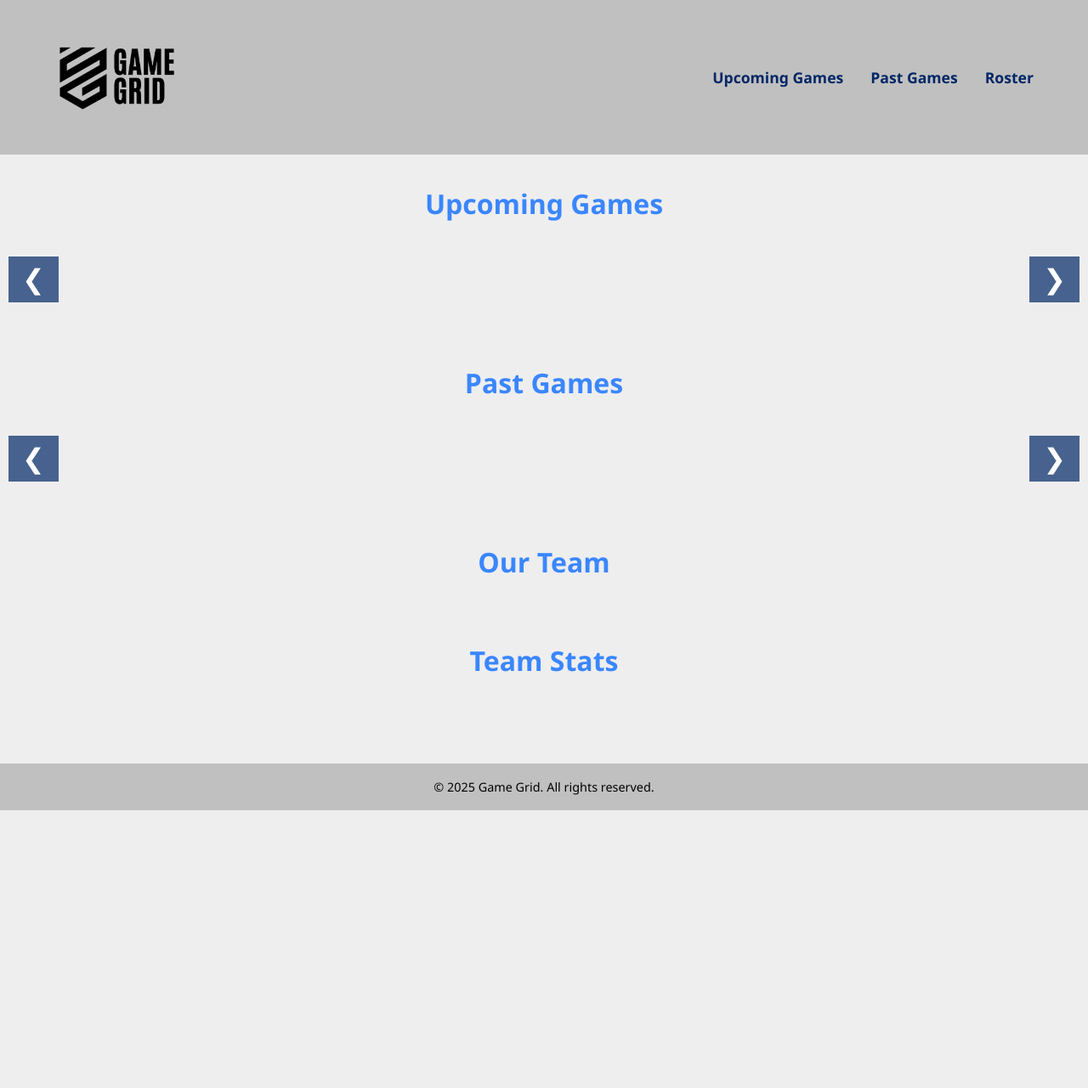
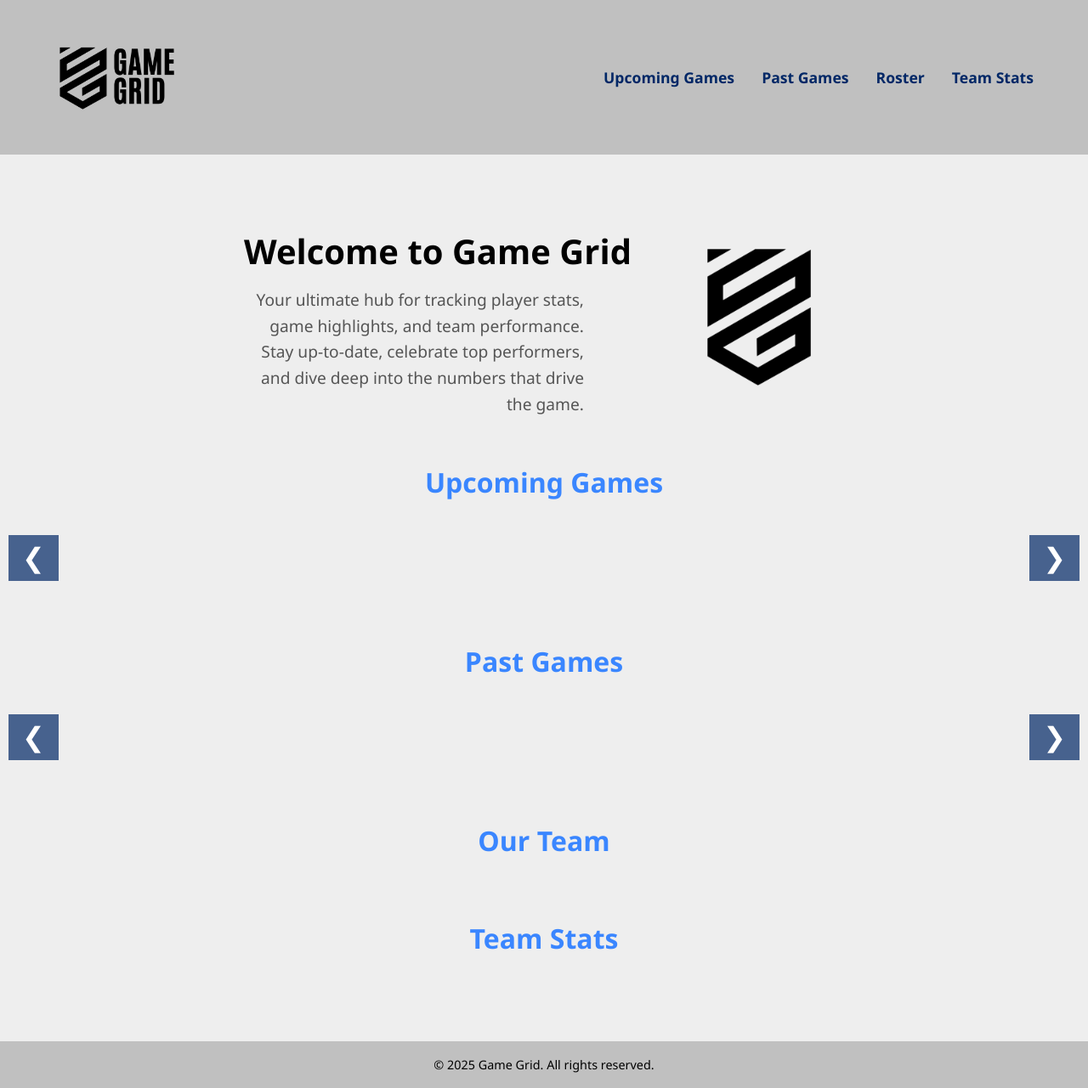
Before and after one commit to KolbieP/Game-Grid, a Django app: template MULT217-A4-KolbieParker/game_grid/roster/templates/index.html in a window 1280 px wide. Shown: the whole page at 85% size. Before the commit the page ends 954 px from the top, so only its background shows below. Run offline with Django 4.2, Linux system fonts and the light colour scheme; the template is opened without the code that fills it, so the values that code supplies are empty; data comes from the database, SQL or seed files in the repository; both versions use the stored data as it was after the commit.

Commit message:
Fixed Roster sorting and added players and stats
-Fixed roster sorting to sort by jersey number, smallest to largest
-Added players and added some stats

```diff
--- a/MULT217-A4-KolbieParker/game_grid/roster/templates/index.html
+++ b/MULT217-A4-KolbieParker/game_grid/roster/templates/index.html
@@ -18,12 +18,25 @@
           <li><a href="#upcoming">Upcoming Games</a></li>
           <li><a href="#past">Past Games</a></li>
           <li><a href="#roster">Roster</a></li>
+          <li><a href="#stats">Team Stats</a></li>
         </ul>
       </nav>
     </div>
   </header>
 
   <main class="site-main">
+
+    <section class="homepage-hero">
+        <div class="hero-text">
+            <h1>Welcome to Game Grid</h1>
+            <p>Your ultimate hub for tracking player stats, game highlights, and team performance.
+            Stay up-to-date, celebrate top performers, and dive deep into the numbers that drive the game.</p>
+        </div>
+        <div class="hero-logo">
+            <img src="{% static 'logo-emblem.png' %}" alt="Game Grid Logo" class="logo-emblem logo">
+        </div>
+    </section>
+
     <section id="upcoming" class="section">
       <h2>Upcoming Games</h2>
       <div class="carousel-container">
@@ -51,7 +64,7 @@
         <div id="roster-list"></div>
     </section>
 
-    <section id="roster" class="section">
+    <section id="stats" class="section">
         <h2>Team Stats</h2>
           <div id="teamstats-list"></div>
       </section>
--- a/MULT217-A4-KolbieParker/game_grid/roster/templates/static/script.js
+++ b/MULT217-A4-KolbieParker/game_grid/roster/templates/static/script.js
@@ -112,7 +112,7 @@ async function fetchRoster() {
 }
 
 function displayRoster(players) {
-    players.sort((a, b) => (a.number || 0) - (b.number || 0));
+    players.sort((a, b) => (a.jersey_number || 0) - (b.jersey_number || 0));
     const container = document.getElementById('roster-list');
     container.innerHTML = `
         <table class="roster-table">
--- a/MULT217-A4-KolbieParker/game_grid/roster/templates/static/style.css
+++ b/MULT217-A4-KolbieParker/game_grid/roster/templates/static/style.css
@@ -199,7 +199,7 @@ body {
     color: #000000;
 }
 
-
+/* Card Grid (for Team Stats) */
 .teamstats-table {
     width: 90%;
     max-width: 800px;
@@ -232,3 +232,38 @@ body {
     font-size: 1rem;
     color: #000000;
 }
+
+/* homepage intro */
+.homepage-hero {
+    display: flex;
+    align-items: center;
+    justify-content: center;
+    padding: 50px;
+    gap: 50px;
+}
+
+.hero-text {
+    flex: 0 0 auto;
+    text-align: right;
+}
+
+.hero-text h1 {
+    font-size: 2.5em;
+    margin-bottom: 10px;
+}
+
+.hero-text p {
+    font-size: 1.2em;
+    color: #555;
+    max-width: 400px;
+}
+
+.hero-logo {
+    flex: 0 0 auto;
+    text-align: left;
+}
+
+.hero-logo img {
+    max-width: 200px;
+    height: auto;
+}
```
Also changed, not shown: MULT217-A4-KolbieParker/game_grid/db.sqlite3.
